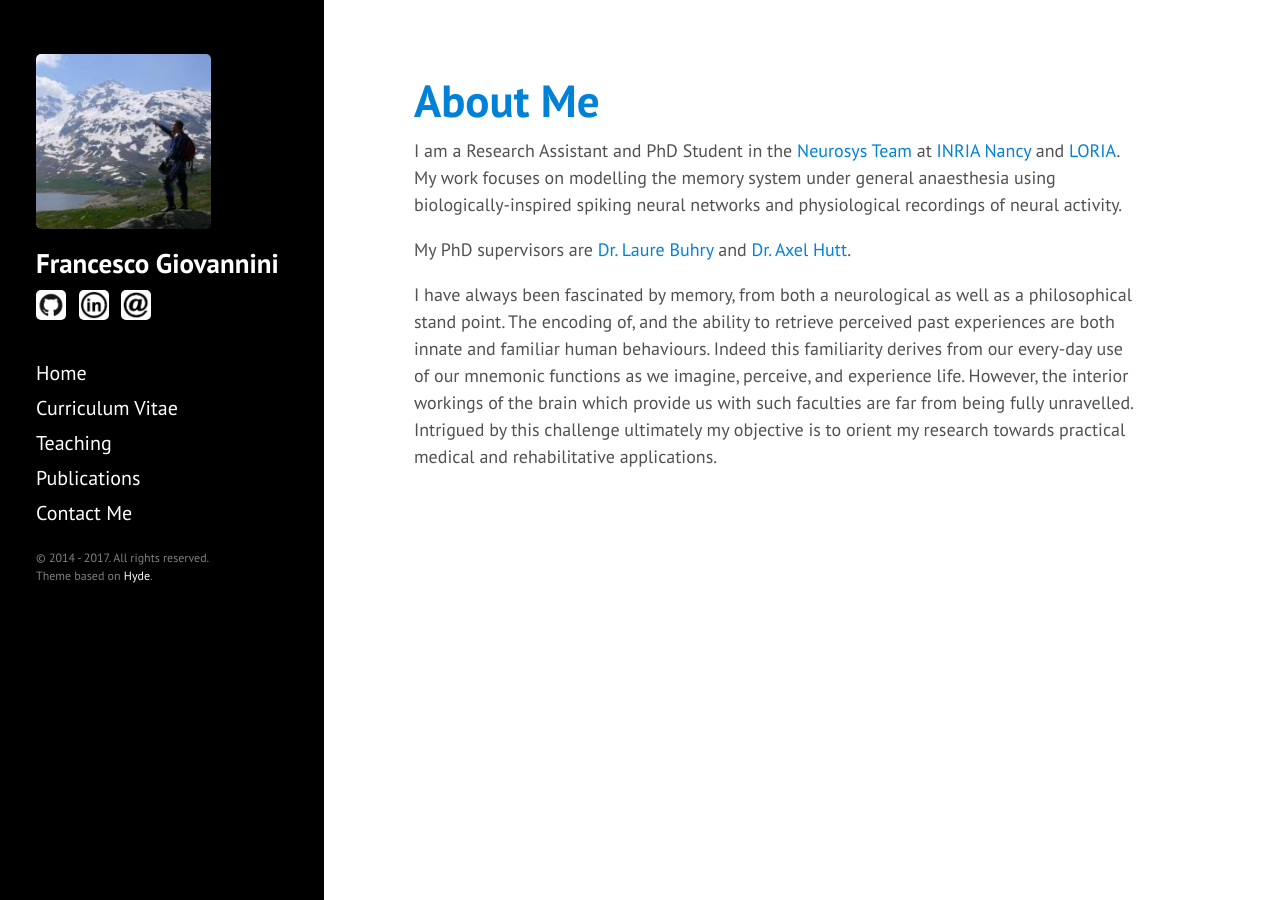
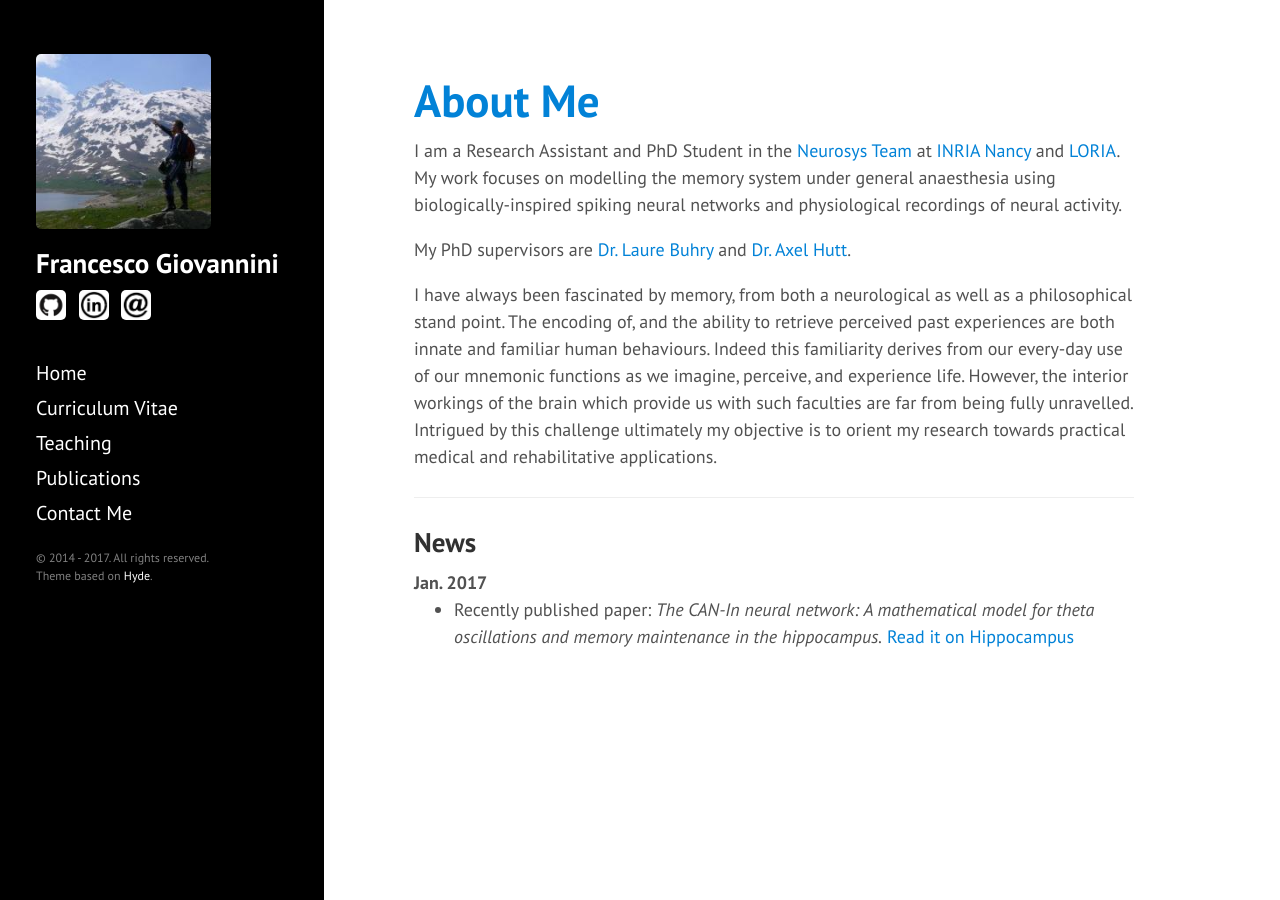
Before and after one commit to JoErNanO/joernano.github.io, a Jekyll site: the page built from index.html, in a window 1280 px wide. Built offline with Jekyll 4.4.1, drawn with Linux system fonts in a browser that asks for light colours; the list of posts is cut into pages by our own code.

Commit message:
[HOME] Add news about article.

```diff
--- a/index.html
+++ b/index.html
@@ -12,6 +12,14 @@ title: Home
 The encoding of, and the ability to retrieve perceived past experiences are both innate and familiar human behaviours.
 Indeed this familiarity derives from our every-day use of our mnemonic functions as we imagine, perceive, and experience life. However, the interior workings of the brain which provide us with such faculties are far from being fully unravelled.
 Intrigued by this challenge ultimately my objective is to orient my research towards practical medical and rehabilitative applications.</p>
+
+<hr />
+
+<h2 id="news">News</h2>
+<b>Jan. 2017 </b>
+<ul>
+    <li>Recently published paper: <em>The CAN-In neural network: A mathematical model for theta oscillations and memory maintenance in the hippocampus.</em> <a href="http://dx.doi.org/10.1002/hipo.22704">Read it on Hippocampus</a>
+</ul>
 
 <!-- Disable posts from homepage
 <div class="posts">
```
Also changed, not shown: pages/00-about-me.md (+2 -0 lines).
